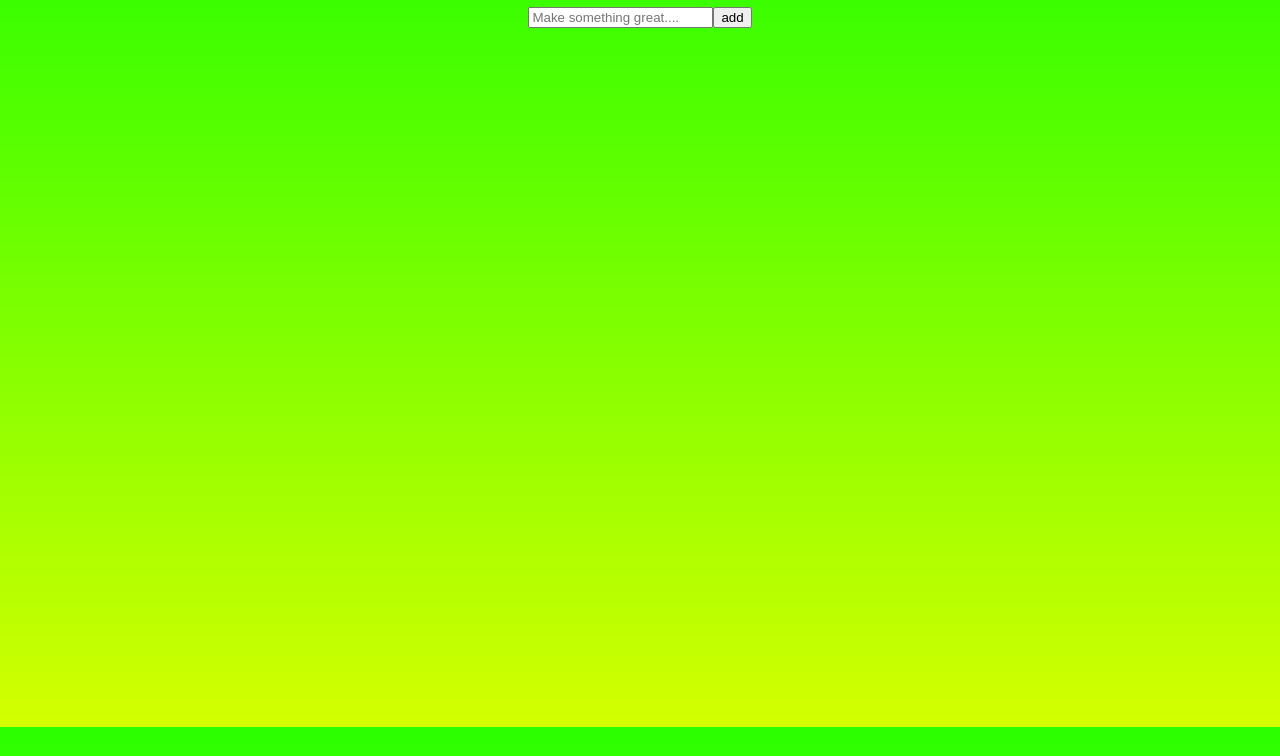
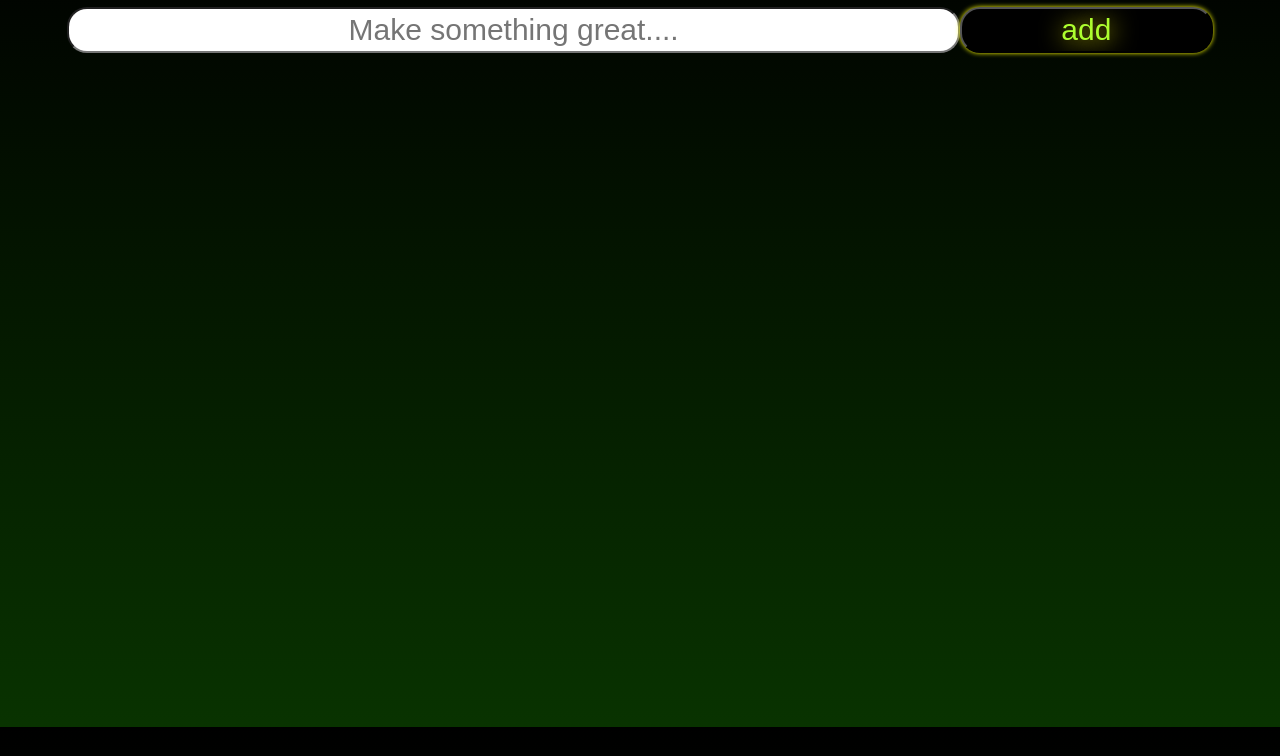
Before and after one commit to MoSalah001/to-do-list, a plain HTML site: page index.html in a window 1280 px wide. Shown: the part 73-829 px from the top of the page. Drawn offline with nearby package versions, Linux system fonts and the light colour scheme.

Commit message:
Update style.css

```diff
--- a/public/www/css/style.css
+++ b/public/www/css/style.css
@@ -2,6 +2,25 @@ h1 {
     text-align: center;
 }
 
+#task {
+    text-align: center;
+    border-radius: 20px;
+    height: 40px;
+    width: 70%;
+    color: blueviolet;
+    font-size: 30px;
+}
+
+
+.button {
+    color: greenyellow;
+    text-shadow: 1px 1px 25px yellow;
+    background-color:rgb(0, 0, 0);
+    border-radius: 20px;
+    width: 20%;
+    font-size: 30px;
+    box-shadow: 0px 0px 5px yellow;
+}
 
 
 #front {
@@ -17,7 +36,7 @@ h1 {
 
 
 #result ol {
-    color: hsl(17, 100%, 50%);
+    color: hsl(320, 100%, 50%);
     font-size: 5vh;
     padding-top: 7px;
     max-height: 70%;
@@ -34,7 +53,7 @@ h1 {
 
 
 body {
-    background-image: linear-gradient(hsl(110, 100%, 50%),hsl(70, 100%,50%));
+    background-image: linear-gradient(hsl(110, 100%, 0%),hsl(110, 100%,10%));
     background-repeat: no-repeat;
     background-attachment: fixed;
     height: 100vh;
```
